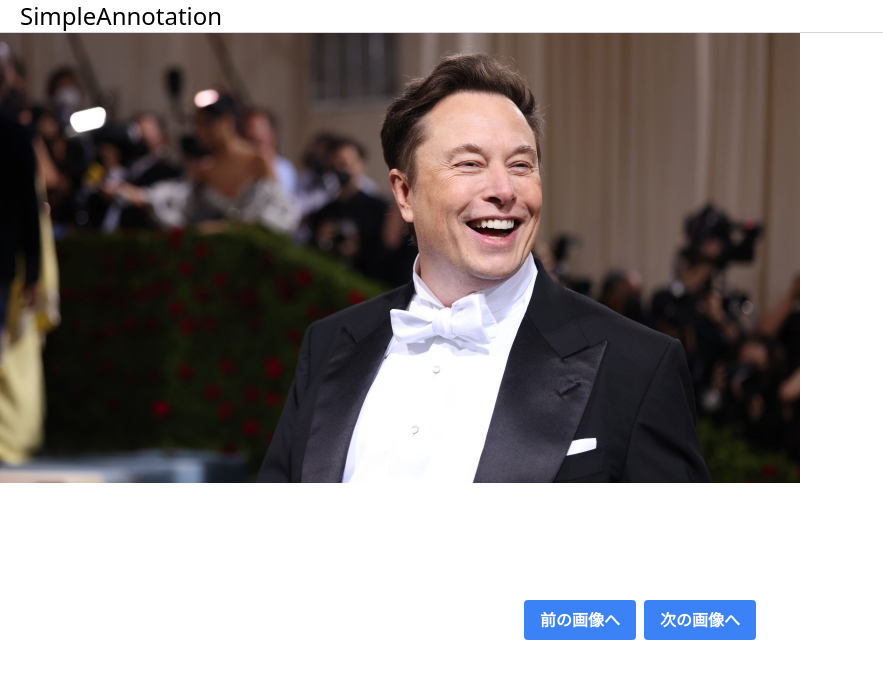
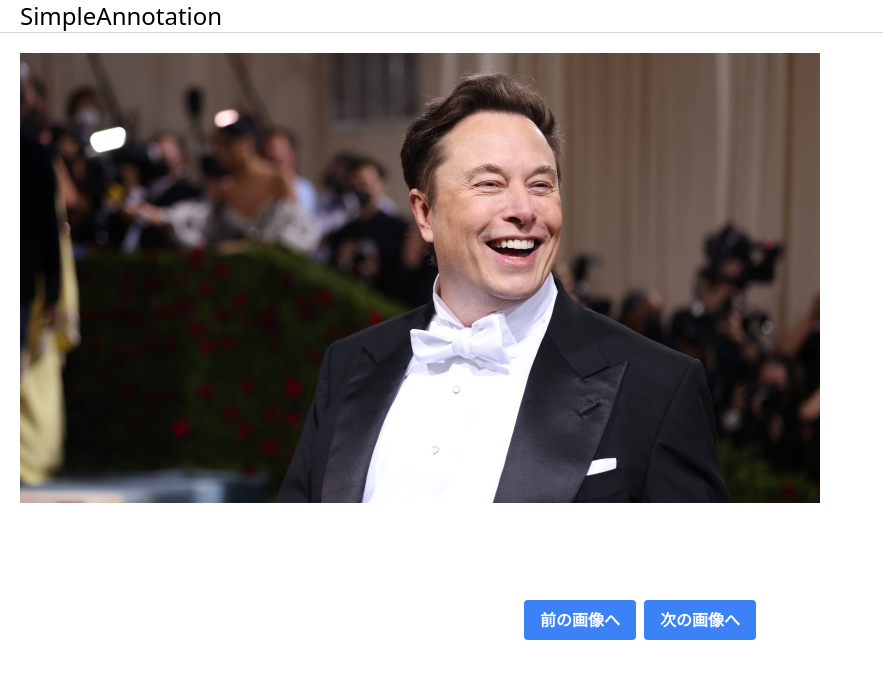
Before and after one commit to oshita-n/SimpleAnnotation, a Next.js app: page / in a window 1280 px wide. Shown: the top 678 px of the page, without its empty margins (0-883 px from the left). Built offline with nearby package versions, Linux system fonts and the light colour scheme.

Commit message:
🔨 画像との間にマージンの追加

```diff
--- a/src/pages/index.tsx
+++ b/src/pages/index.tsx
@@ -15,7 +15,7 @@ export default function Home() {
         <div className="flex flex-col w-screen h-[600px]">
           <Header />
           {/* container */}
-          <div className="flex m-0">
+          <div className="flex m-5">
             <Canvas />
           </div>
         </div>
```
